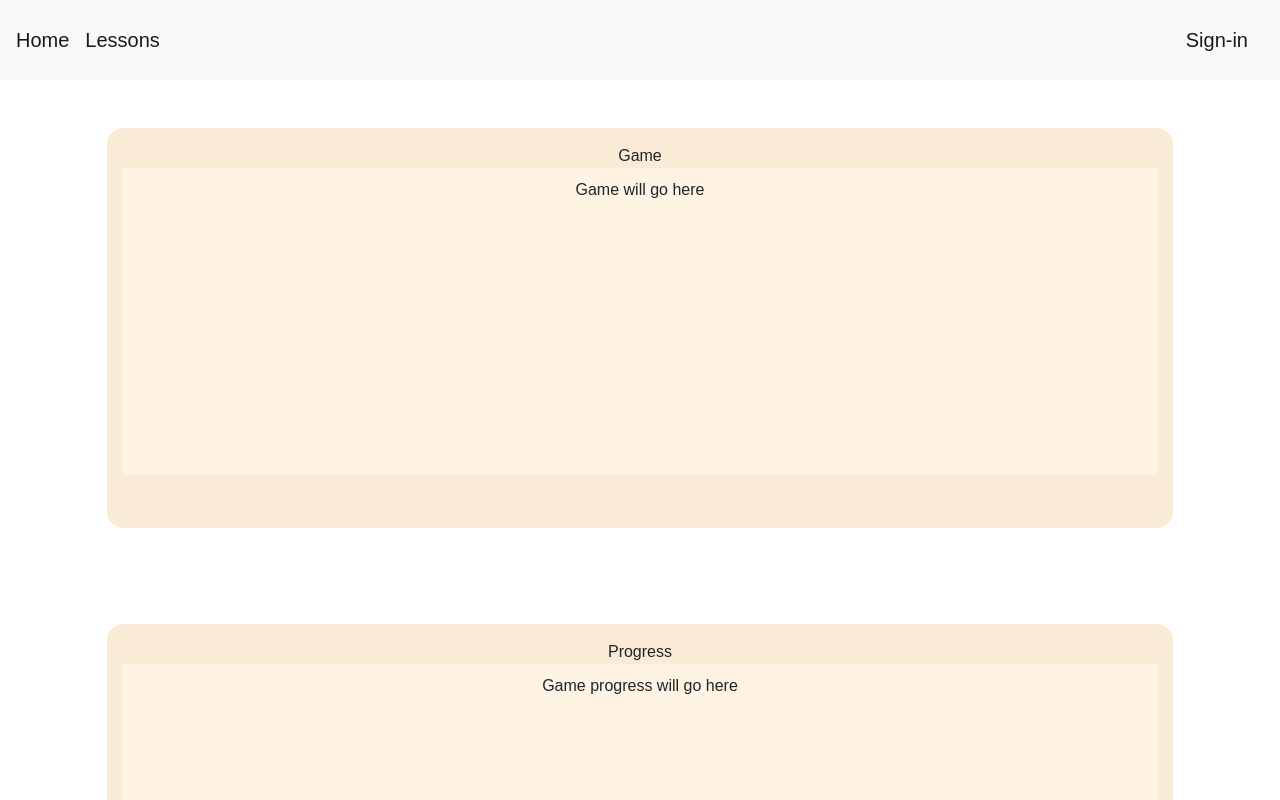
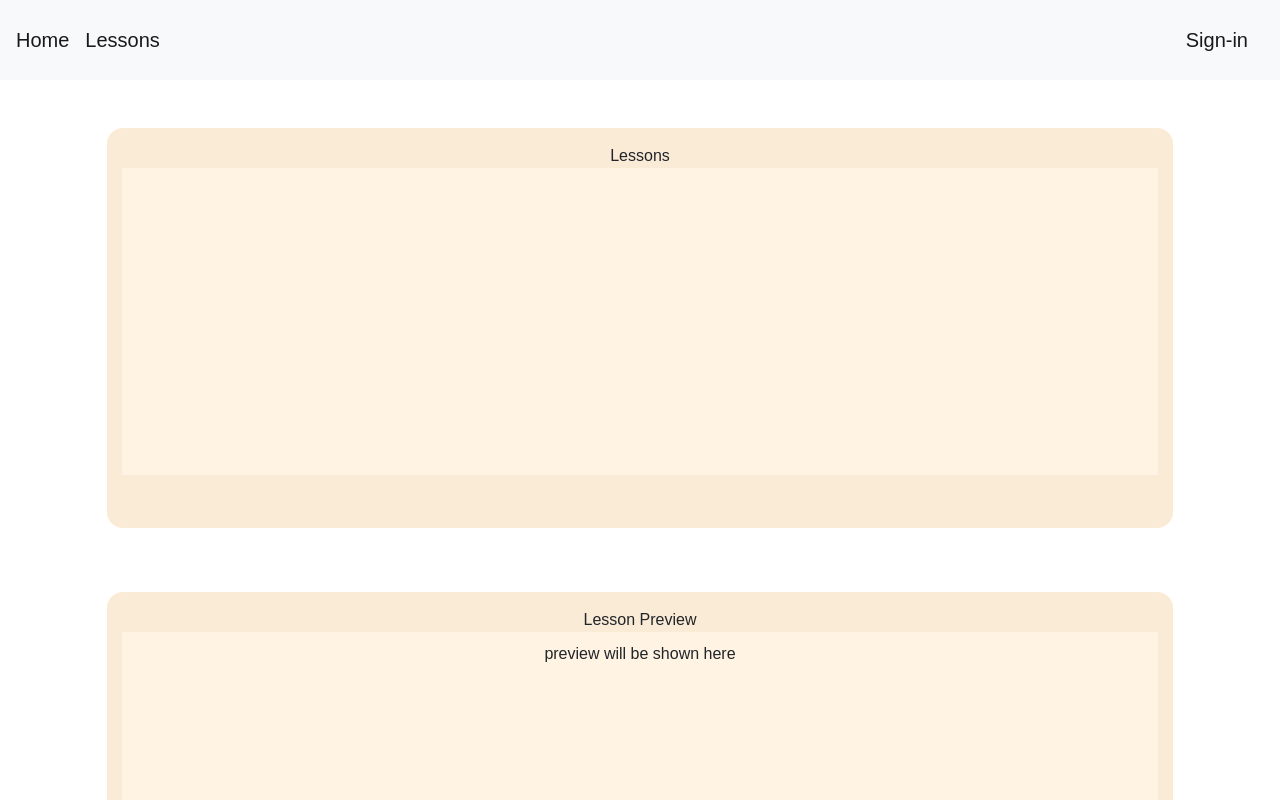
Before and after one commit to arielrazon/listenUp, a React (Create React App) app in the folder create-react-express/client/: page /lessons in a window 1280 px wide. Shown: the top 800 px of the page. Built offline with nearby package versions, Linux system fonts and the light colour scheme.

Commit message:
Routing Works

```diff
--- a/create-react-express/client/src/App.js
+++ b/create-react-express/client/src/App.js
@@ -1,5 +1,5 @@
 import React, { Component } from "react";
-
+import { BrowserRouter as Router, Route } from "react-router-dom";
 import "./App.css";
 import Home from "./pages/Home";
 import About from "./pages/About";
@@ -8,13 +8,11 @@ import Footer from "./components/Footer";
 import Lessons from "./pages/Lessons";
 import Game from "./pages/Play";
 
-
 class App extends Component {
   render() {
     return (
       <div>
         <Navbar />
-        <Game />
         <Footer />
       </div>
     );
--- a/create-react-express/client/src/components/LessonDiv/index.js
+++ b/create-react-express/client/src/components/LessonDiv/index.js
@@ -7,7 +7,7 @@ function LessonDiv() {
       <div className="row">
         <div className="col-1"></div>
         <div className="col-10 lessons">Lessons
-        <div className="lessons-div">lessons will go here</div>
+        <div className="lessons-div"></div>
         </div>
       </div>
     </div>
--- a/create-react-express/client/src/components/Navbar/index.js
+++ b/create-react-express/client/src/components/Navbar/index.js
@@ -5,39 +5,19 @@ import "./style.css";
 class Navbar extends React.Component {
   render() {
     return (
-        <nav className="navbar navbar-expand-lg navbar-light bg-light">
-        <a className="navbar-brand" href="/">Home</a>
-        <a className="navbar-brand mr-auto" href="/">Lessons</a>
-        <a className="navbar-brand ml-auto" href="/">Sign-in</a>
-
+      <nav className="navbar navbar-expand-lg navbar-light bg-light">
+        <a className="navbar-brand" href="/">
+          Home
+        </a>
+        <a className="navbar-brand mr-auto" href="/lessons">
+          Lessons
+        </a>
+        <a className="navbar-brand ml-auto" href="/">
+          Sign-in
+        </a>
       </nav>
     );
   }
 }
 
-// function Navbar() {
-//   return (
-// <nav classNameName="navbar navbar-expand-lg navbar-light bg-light">
-//   <a classNameName="navbar-brand" href="#">Navbar</a>
-
-//   <div classNameName="collapse navbar-collapse" id="navbarNav">
-//     <ul classNameName="navbar-nav">
-//       <li classNameName="nav-item active">
-//         <a classNameName="nav-link" href="#">Home <span classNameName="sr-only">(current)</span></a>
-//       </li>
-//       <li classNameName="nav-item">
-//         <a classNameName="nav-link" href="#">Features</a>
-//       </li>
-//       <li classNameName="nav-item">
-//         <a classNameName="nav-link" href="#">Pricing</a>
-//       </li>
-//       <li classNameName="nav-item">
-//         <a classNameName="nav-link disabled" href="#" tabindex="-1" aria-disabled="true">Disabled</a>
-//       </li>
-//     </ul>
-//   </div>
-// </nav>
-//   );
-// }
-
 export default Navbar;
--- a/create-react-express/client/src/index.js
+++ b/create-react-express/client/src/index.js
@@ -1,10 +1,28 @@
 import React from "react";
 import ReactDOM from "react-dom";
+import { Route, BrowserRouter as Router } from "react-router-dom";
 import "./index.css";
 import App from "./App";
-import registerServiceWorker from './registerServiceWorker';
+import registerServiceWorker from "./registerServiceWorker";
+import About from "./pages/About";
+import Lessons from "./pages/Lessons";
+import Play from "./pages/Play";
+import Navbar from "./components/Navbar";
+import Footer from "./components/Footer";
+import Home from "./pages/Home";
 
+const routing = (
+  <Router>
+    <div>
+      <Navbar />
+      <Route exact path="/" component={Home} />
+      <Route exact path="/about" component={About} />
+      <Route exact path="/lessons" component={Lessons} />
+      <Route exact path="/play" component={Play} />
+      <Footer />
+    </div>
+  </Router>
+);
 
-
-ReactDOM.render(<App />, document.getElementById("root"));
+ReactDOM.render(routing, document.getElementById("root"));
 registerServiceWorker();
```
